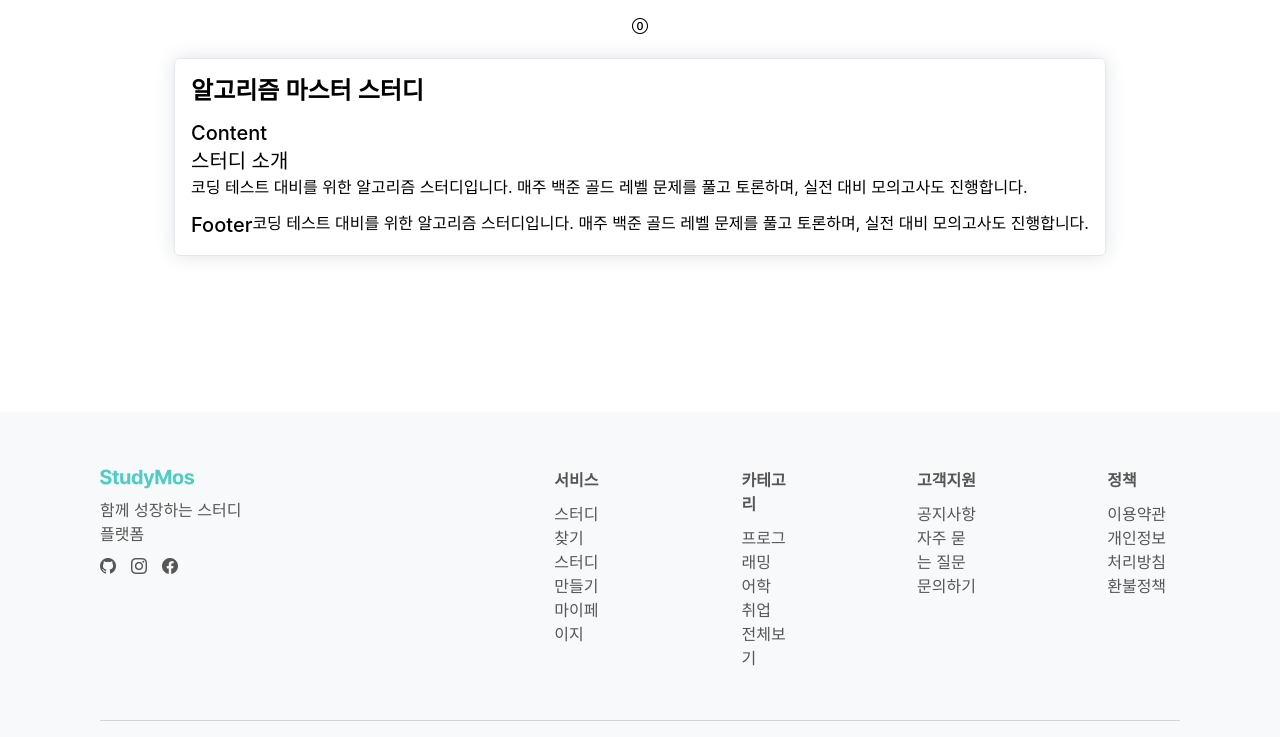
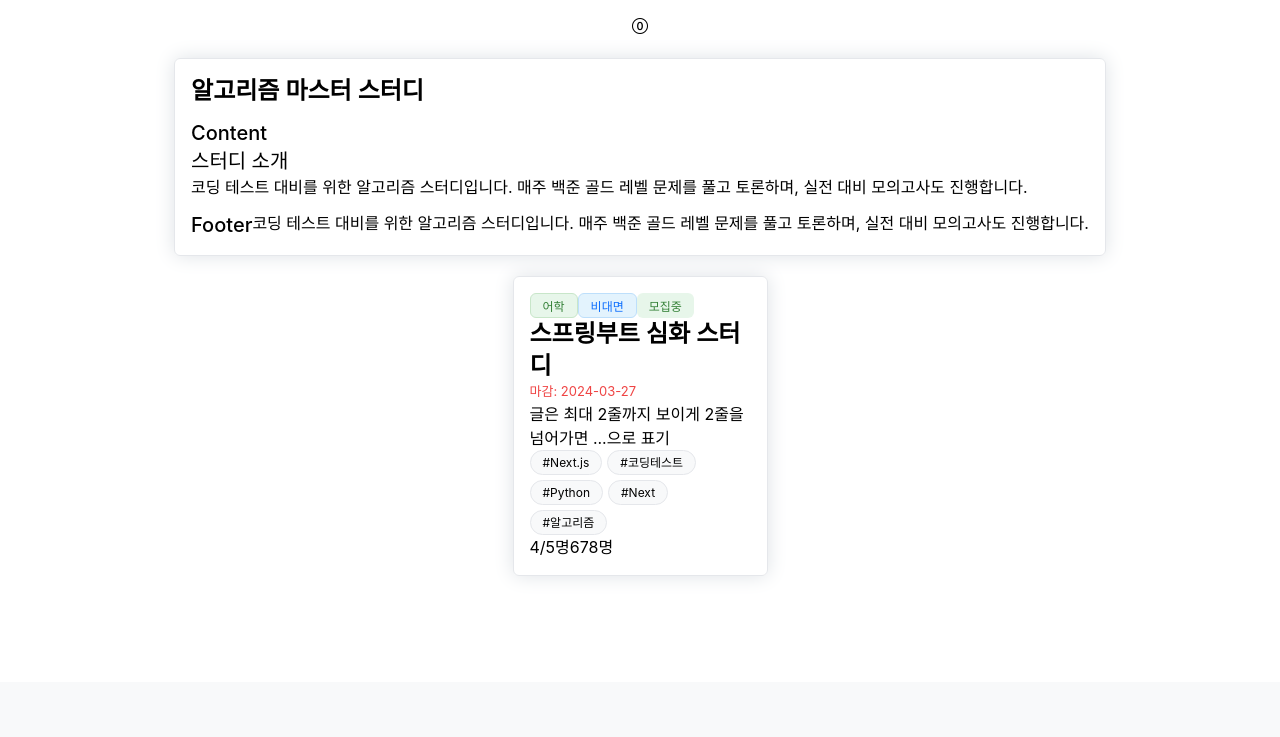
Before and after one commit to project-mos/frontend, a Next.js app: page /test in a window 1280 px wide. Shown: the part 597-1334 px from the top of the page. Built offline with nearby package versions, Linux system fonts and the light colour scheme.

Commit message:
🚀 [Feat]: study card 진행중

```diff
--- a/src/app/test/page.tsx
+++ b/src/app/test/page.tsx
@@ -5,6 +5,7 @@ import Select from "@/components/atoms/Select";
 import Tag from "@/components/atoms/Tag";
 import Typography from "@/components/atoms/Typography";
 import Pagination from "@/components/molecules/Pagination";
+import StudyCard from "@/features/studies/components/StudyCard";
 
 export default function TestPage() {
   return (
@@ -104,6 +105,8 @@ export default function TestPage() {
           </Typography.P1>
         </Card.Footer>
       </Card>
+      {/* StudyCard */}
+      <StudyCard />
     </div>
   );
 }
--- /dev/null
+++ b/src/features/studies/components/StudyCard.tsx
@@ -0,0 +1,43 @@
+import Card from "@/components/atoms/Card";
+import Tag from "@/components/atoms/Tag";
+import Typography from "@/components/atoms/Typography";
+
+const StudyCard = () => {
+  return (
+    <Card className="w-[255px]">
+      <Card.Header className="flex-col">
+        <div className="flex">
+          <Tag.Green>어학</Tag.Green>
+          <Tag.Blue>비대면</Tag.Blue>
+          <Tag.Green border={false}>모집중</Tag.Green>
+        </div>
+        <Typography.Head3>스프링부트 심화 스터디</Typography.Head3>
+        <Typography.P1 className="text-red-500 text-[13px]">
+          마감: 2024-03-27
+        </Typography.P1>
+      </Card.Header>
+      <Card.Content>
+        <Typography.P1>
+          글은 최대 2줄까지 보이게 2줄을 넘어가면 ...으로 표기
+        </Typography.P1>
+        <div className="flex flex-wrap gap-[5px]">
+          <Tag.Detail>#Next.js</Tag.Detail>
+          <Tag.Detail>#코딩테스트</Tag.Detail>
+          <Tag.Detail>#Python</Tag.Detail>
+          <Tag.Detail>#Next</Tag.Detail>
+          <Tag.Detail>#알고리즘</Tag.Detail>
+        </div>
+      </Card.Content>
+      <Card.Footer>
+        <div>
+          <Typography.P1>4/5명</Typography.P1>
+        </div>
+        <div>
+          <Typography.P1>678명</Typography.P1>
+        </div>
+      </Card.Footer>
+    </Card>
+  );
+};
+
+export default StudyCard;
```
